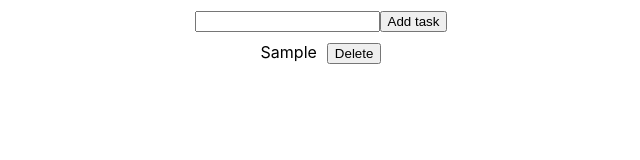
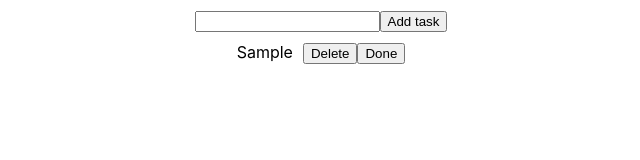
Before and after one commit to qnsi/2023_salaryman, a React (Create React App) app: page / in a window 1280 px wide. Both pictures are taken after typing "Sample" into the empty fields and a click on the button "Add task". Shown: the top 160 px of the page, without its empty margins (319-959 px from the left). Built offline with nearby package versions, Linux system fonts and the light colour scheme.

Commit message:
Add option to mark as done, display done tasks

```diff
--- a/src/App.tsx
+++ b/src/App.tsx
@@ -4,13 +4,16 @@ import "./App.css";
 
 type Task = {
   name: string;
+  status: "TODO" | "DONE";
 };
 
 function App() {
   const [tasks, setTasks] = useState<Task[]>([]);
 
   const addTask = (newTask: string) => {
-    setTasks((tasks: Task[]) => tasks.concat([{ name: newTask }]));
+    setTasks((tasks: Task[]) =>
+      tasks.concat([{ name: newTask, status: "TODO" }]),
+    );
   };
 
   const deleteTask = (taskToDelete: Task) => {
@@ -19,10 +22,29 @@ function App() {
     );
   };
 
+  const markTaskDone = (taskToMarkDone: Task) => {
+    setTasks((tasks) =>
+      tasks.map((task) => {
+        if (task.name === taskToMarkDone.name) {
+          return { ...task, status: "DONE" };
+        }
+        return task;
+      }),
+    );
+  };
+
+  const todoTasks = tasks.filter((task) => task.status === "TODO");
+  const doneTasks = tasks.filter((task) => task.status === "DONE");
+
   return (
     <div className="App">
       <AddTask addTask={addTask} />
-      <TaskList tasks={tasks} deleteTask={deleteTask} />
+      <TaskList
+        tasks={todoTasks}
+        deleteTask={deleteTask}
+        markTaskDone={markTaskDone}
+      />
+      <DoneTaskList tasks={doneTasks} />
     </div>
   );
 }
@@ -49,9 +71,11 @@ const AddTask = ({ addTask }: { addTask: (newTask: string) => void }) => {
 const TaskList = ({
   tasks,
   deleteTask,
+  markTaskDone,
 }: {
   tasks: Task[];
   deleteTask: (task: Task) => void;
+  markTaskDone: (task: Task) => void;
 }) => {
   return (
     <div>
@@ -60,6 +84,21 @@ const TaskList = ({
           <div style={{ margin: "10px 10px" }}>
             <span style={{ marginRight: 10 }}>{task.name}</span>
             <button onClick={() => deleteTask(task)}>Delete</button>
+            <button onClick={() => markTaskDone(task)}>Done</button>
+          </div>
+        );
+      })}
+    </div>
+  );
+};
+
+const DoneTaskList = ({ tasks }: { tasks: Task[] }) => {
+  return (
+    <div>
+      {tasks.map((task) => {
+        return (
+          <div style={{ margin: "10px 10px", textDecoration: "line-through" }}>
+            <span style={{ marginRight: 10 }}>{task.name}</span>
           </div>
         );
       })}
```
